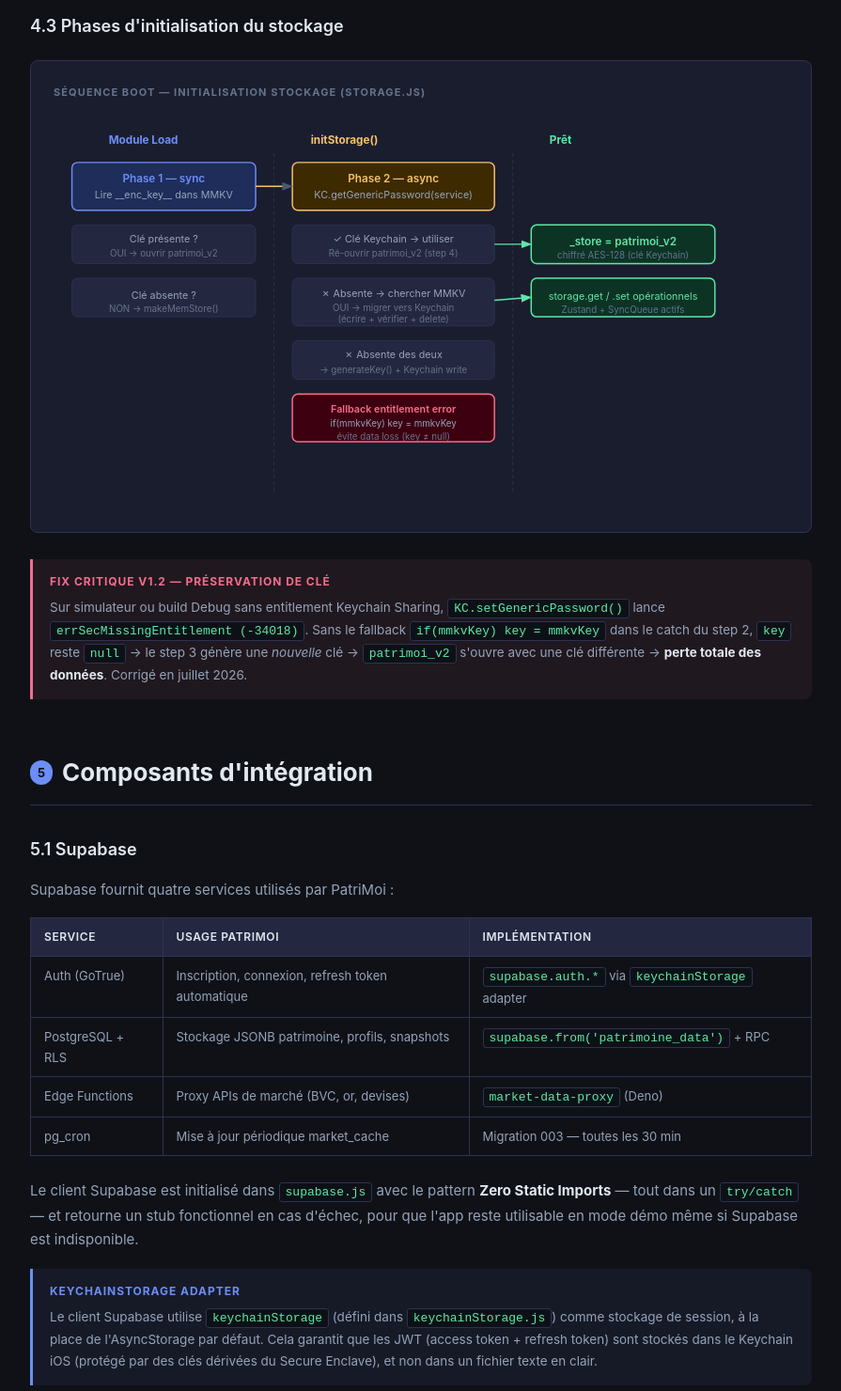
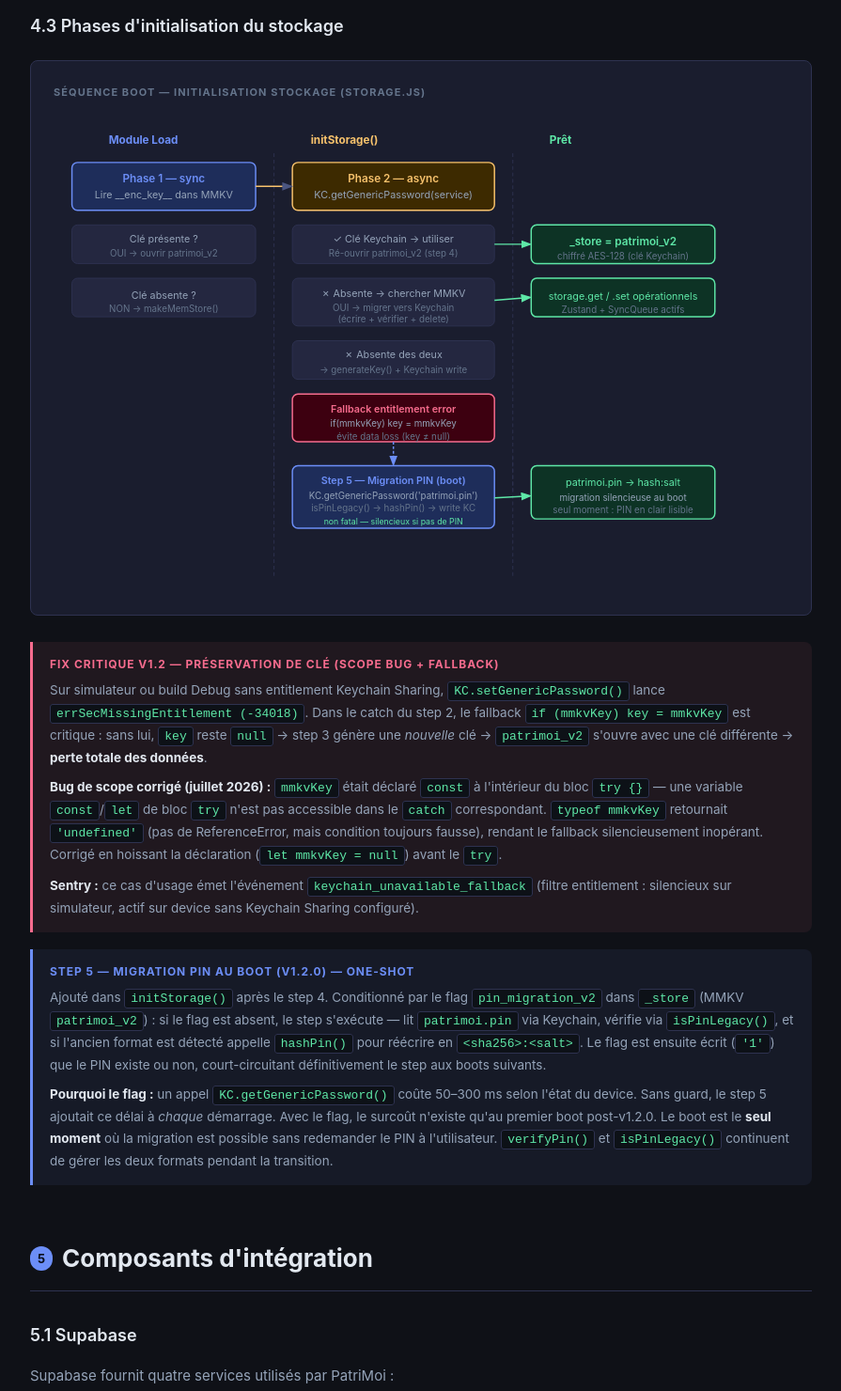
Before and after one commit to Zizou13221/patrimoi-bvc, a website: page docs/DAT_PatriMoi_v1.2.html in a window 1280 px wide. Shown: the part 4960-6440 px from the top of the page at 94% size, without its empty margins (292-1187 px from the left). Drawn offline with Linux system fonts and the light colour scheme.

Commit message:
docs: update DAT PPTX+PDF — Secure Enclave fix, step 5 PIN migration, one-shot flag

```diff
--- a/docs/DAT_PatriMoi_v1.2.html
+++ b/docs/DAT_PatriMoi_v1.2.html
@@ -410,7 +410,7 @@
 
 <div class="diagram-wrap">
   <div class="diagram-title">Séquence boot — initialisation stockage (storage.js)</div>
-  <svg viewBox="0 0 800 420" width="100%" xmlns="http://www.w3.org/2000/svg">
+  <svg viewBox="0 0 800 510" width="100%" xmlns="http://www.w3.org/2000/svg">
     <!-- Timeline labels -->
     <text x="60" y="30" fill="#6c8ef7" font-size="12" font-weight="700">Module Load</text>
     <text x="280" y="30" fill="#f7c26c" font-size="12" font-weight="700">initStorage()</text>
@@ -471,12 +471,43 @@
     <!-- Phase2 → Ready -->
     <line x1="480" y1="139" x2="518" y2="139" stroke="#5ee7a7" stroke-width="1.5" marker-end="url(#arr-green)"/>
     <line x1="480" y1="200" x2="518" y2="197" stroke="#5ee7a7" stroke-width="1.5" marker-end="url(#arr-green)"/>
+
+    <!-- Séparateur step 5 -->
+    <line x1="240" y1="370" x2="240" y2="500" stroke="#2e3250" stroke-width="1" stroke-dasharray="4,3"/>
+    <line x1="500" y1="370" x2="500" y2="500" stroke="#2e3250" stroke-width="1" stroke-dasharray="4,3"/>
+
+    <!-- Flèche verticale Phase2 → Step5 (depuis le bas du ready block) -->
+    <line x1="370" y1="354" x2="370" y2="378" stroke="#6c8ef7" stroke-width="1.5" stroke-dasharray="3,2" marker-end="url(#arr-blue)"/>
+
+    <!-- Step 5 box — Migration PIN -->
+    <rect x="260" y="380" width="220" height="68" rx="6" fill="#1e2d5a" stroke="#6c8ef7" stroke-width="1.5"/>
+    <text x="370" y="400" text-anchor="middle" fill="#6c8ef7" font-size="11" font-weight="600">Step 5 — Migration PIN (boot)</text>
+    <text x="370" y="416" text-anchor="middle" fill="#94a3b8" font-size="10">KC.getGenericPassword('patrimoi.pin')</text>
+    <text x="370" y="430" text-anchor="middle" fill="#64748b" font-size="10">isPinLegacy() → hashPin() → write KC</text>
+    <text x="370" y="444" text-anchor="middle" fill="#5ee7a7" font-size="9">non fatal — silencieux si pas de PIN</text>
+
+    <!-- Step 5 result box -->
+    <rect x="520" y="380" width="200" height="58" rx="6" fill="#0d3325" stroke="#5ee7a7" stroke-width="1.5"/>
+    <text x="620" y="402" text-anchor="middle" fill="#5ee7a7" font-size="11">patrimoi.pin → hash:salt</text>
+    <text x="620" y="418" text-anchor="middle" fill="#94a3b8" font-size="10">migration silencieuse au boot</text>
+    <text x="620" y="432" text-anchor="middle" fill="#64748b" font-size="10">seul moment : PIN en clair lisible</text>
+
+    <!-- Step 5 → Ready -->
+    <line x1="480" y1="415" x2="518" y2="413" stroke="#5ee7a7" stroke-width="1.5" marker-end="url(#arr-green)"/>
   </svg>
 </div>
 
 <div class="callout callout-crit">
-  <div class="callout-title">Fix critique v1.2 — Préservation de clé</div>
-  <p>Sur simulateur ou build Debug sans entitlement Keychain Sharing, <code>KC.setGenericPassword()</code> lance <code>errSecMissingEntitlement (-34018)</code>. Sans le fallback <code>if(mmkvKey) key = mmkvKey</code> dans le catch du step 2, <code>key</code> reste <code>null</code> → le step 3 génère une <em>nouvelle</em> clé → <code>patrimoi_v2</code> s'ouvre avec une clé différente → <strong>perte totale des données</strong>. Corrigé en juillet 2026.</p>
+  <div class="callout-title">Fix critique v1.2 — Préservation de clé (scope bug + fallback)</div>
+  <p>Sur simulateur ou build Debug sans entitlement Keychain Sharing, <code>KC.setGenericPassword()</code> lance <code>errSecMissingEntitlement (-34018)</code>. Dans le catch du step 2, le fallback <code>if (mmkvKey) key = mmkvKey</code> est critique : sans lui, <code>key</code> reste <code>null</code> → step 3 génère une <em>nouvelle</em> clé → <code>patrimoi_v2</code> s'ouvre avec une clé différente → <strong>perte totale des données</strong>.</p>
+  <p style="margin-top:8px"><strong>Bug de scope corrigé (juillet 2026) :</strong> <code>mmkvKey</code> était déclaré <code>const</code> à l'intérieur du bloc <code>try {}</code> — une variable <code>const</code>/<code>let</code> de bloc <code>try</code> n'est pas accessible dans le <code>catch</code> correspondant. <code>typeof mmkvKey</code> retournait <code>'undefined'</code> (pas de ReferenceError, mais condition toujours fausse), rendant le fallback silencieusement inopérant. Corrigé en hoissant la déclaration (<code>let mmkvKey = null</code>) avant le <code>try</code>.</p>
+  <p style="margin-top:8px"><strong>Sentry :</strong> ce cas d'usage émet l'événement <code>keychain_unavailable_fallback</code> (filtre entitlement : silencieux sur simulateur, actif sur device sans Keychain Sharing configuré).</p>
+</div>
+
+<div class="callout callout-info">
+  <div class="callout-title">Step 5 — Migration PIN au boot (v1.2.0) — one-shot</div>
+  <p>Ajouté dans <code>initStorage()</code> après le step 4. Conditionné par le flag <code>pin_migration_v2</code> dans <code>_store</code> (MMKV <code>patrimoi_v2</code>) : si le flag est absent, le step s'exécute — lit <code>patrimoi.pin</code> via Keychain, vérifie via <code>isPinLegacy()</code>, et si l'ancien format est détecté appelle <code>hashPin()</code> pour réécrire en <code>&lt;sha256&gt;:&lt;salt&gt;</code>. Le flag est ensuite écrit (<code>'1'</code>) que le PIN existe ou non, court-circuitant définitivement le step aux boots suivants.</p>
+  <p style="margin-top:8px"><strong>Pourquoi le flag :</strong> un appel <code>KC.getGenericPassword()</code> coûte 50–300 ms selon l'état du device. Sans guard, le step 5 ajoutait ce délai à <em>chaque</em> démarrage. Avec le flag, le surcoût n'existe qu'au premier boot post-v1.2.0. Le boot est le <strong>seul moment</strong> où la migration est possible sans redemander le PIN à l'utilisateur. <code>verifyPin()</code> et <code>isPinLegacy()</code> continuent de gérer les deux formats pendant la transition.</p>
 </div>
 
 <!-- ════════════════════════════════ 5. INTÉGRATION ══ -->
@@ -867,7 +898,9 @@ import * as Keychain from 'react-native-keychain'; // crashe en CI</code></pre>
 </table>
 
 <h4>PIN hashing — architecture de défense en profondeur</h4>
-<p>Un PIN 6 chiffres stocké en clair dans le Keychain serait lisible via un dump Keychain sur appareil jailbreaké. Le module <code>pinHash.js</code> implémente SHA-256 pur JS (zéro dépendance native, compatible Hermes) avec sel aléatoire <code>crypto.getRandomValues()</code>. La migration transparente depuis l'ancien format (PIN en clair sans <code>:</code>) se fait à la première vérification réussie.</p>
+<p>Un PIN 6 chiffres stocké en clair dans le Keychain serait lisible via un dump Keychain sur appareil jailbreaké. Le module <code>pinHash.js</code> implémente SHA-256 pur JS (zéro dépendance native, compatible Hermes) avec sel aléatoire <code>crypto.getRandomValues()</code>. Format stocké : <code>&lt;sha256_hex&gt;:&lt;salt_hex&gt;</code> (97 caractères).</p>
+
+<p><strong>Migration au boot (v1.2.0) :</strong> les devices ayant un PIN en ancien format (texte brut, sans <code>:</code>) sont migrés <strong>au premier démarrage post-v1.2.0</strong> dans <code>initStorage()</code> step 5. Le step est gardé par un flag <code>pin_migration_v2</code> dans MMKV : il ne s'exécute qu'une seule fois, évitant un appel Keychain superflu (50–300 ms) à chaque boot ultérieur. <code>isPinLegacy(stored)</code> détecte le format ancien ; <code>hashPin(pin)</code> produit le hash avec sel ; la valeur hachée est réécrite dans <code>patrimoi.pin</code>. <code>verifyPin()</code> gère les deux formats pendant la période de transition.</p>
 
 <!-- ════════════════════════════════ 10. TESTS ══ -->
 <h2 id="tests"><span class="num">10</span> Tests</h2>
```
Also changed, not shown: 2 other files.
